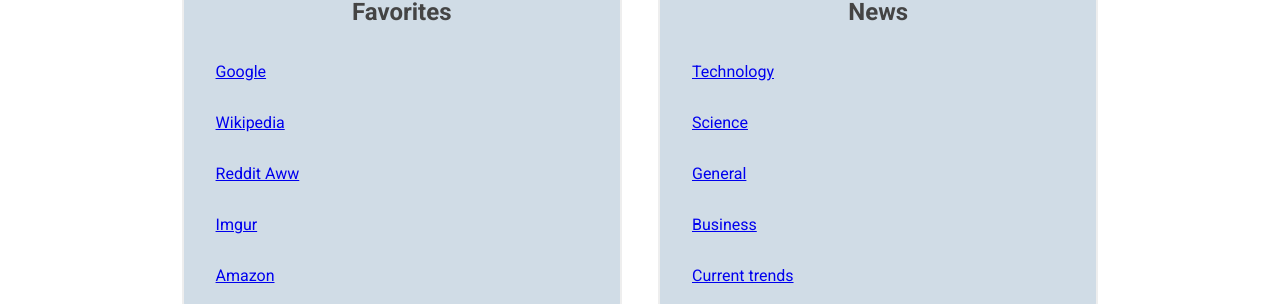
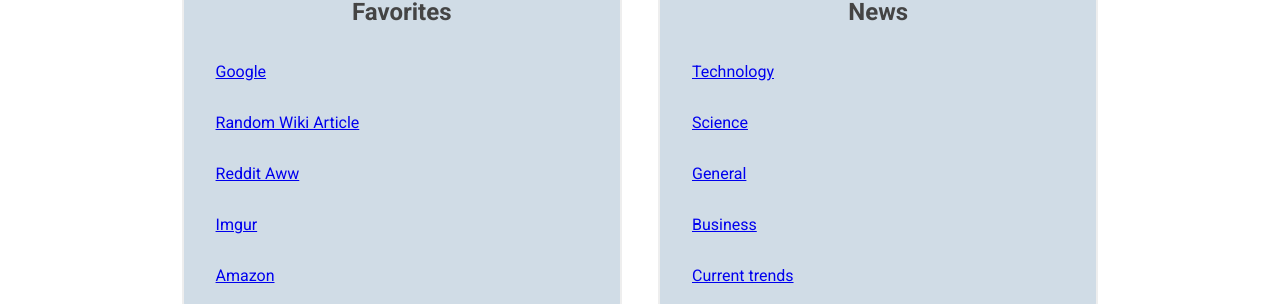
Before and after one commit to hathibelagal-dev/hathibelagal-dev.github.io, a Jekyll site: the page tv/home.html, which Jekyll copies as it is, in a window 1280 px wide. Shown: the part 455-759 px from the top of the page. Built offline with Jekyll 4.4.1, drawn with Linux system fonts in a browser that asks for light colours.

Commit message:
Updated home

```diff
--- a/tv/home.html
+++ b/tv/home.html
@@ -25,8 +25,8 @@
           <a href="#" onclick="visit('google.com/')">
             <div class="item">Google</div>
           </a>
-          <a href="#" onclick="visit('en.wikipedia.org/')">
-            <div class="item">Wikipedia</div>
+          <a href="#" onclick="visit('en.wikipedia.org/wiki/Special:Random')">
+            <div class="item">Random Wiki Article</div>
           </a>
           <a href="#" onclick="visit('www.reddit.com/r/aww')">
             <div class="item">Reddit Aww</div>
```
